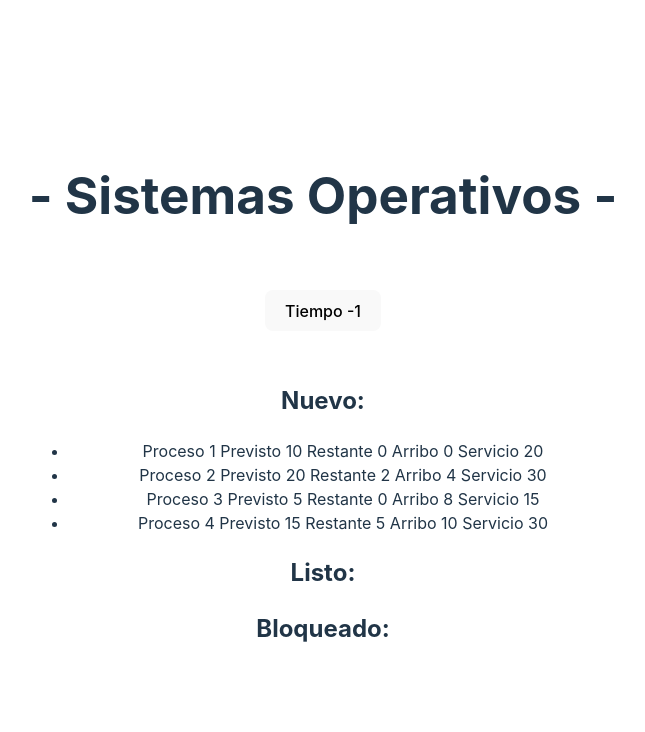
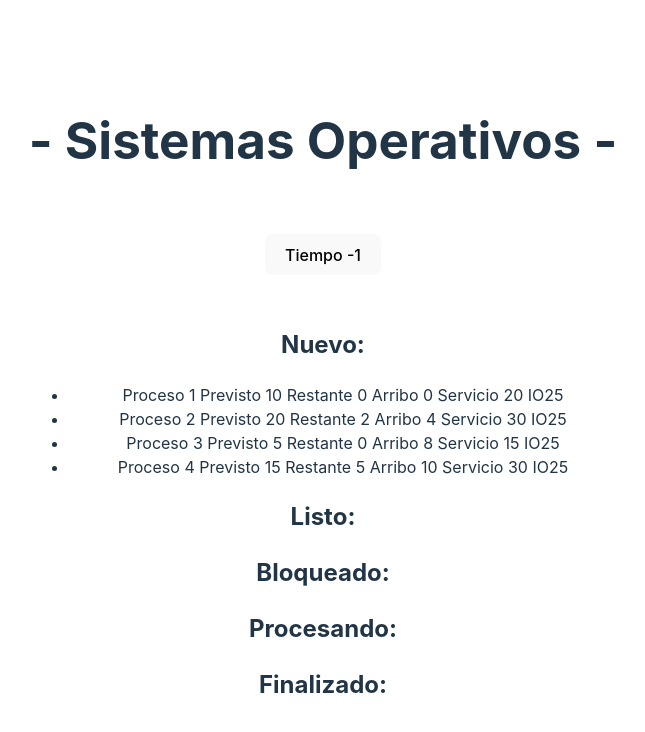
Before and after one commit to LuisOrescoEOTW/SOIntegrador, a React (Vite) app: page / in a window 1280 px wide. Shown: the top 732 px of the page, without its empty margins (317-962 px from the left). Built offline with nearby package versions, Linux system fonts and the light colour scheme.

Commit message:
Falta timer

```diff
--- a/src/App.tsx
+++ b/src/App.tsx
@@ -8,20 +8,24 @@ interface Proceso {
   Arribo: number;
   Servicio: number;
   IO: number;
+  PrevistoH: number;
 }
+
+//HACER TODAS LAS LOGICAS JUNTAS Y LUEGO AL FINAL RECIEN ACTUALIZAR TODO!!! EN EL SET DE CADA UNO. IR TRABAJANDO CON EL CONST LOCAL PARA COORDINAR LOS DATOS.
 
 function App() {
   const [count, setCount] = useState(-1);
-  const [nuevoInicial, setNuevoInicial] = useState<Proceso[]>([]); //El cargado sin modificar
+  // const [nuevoInicial, setNuevoInicial] = useState<Proceso[]>([]); //El cargado sin modificar
   const [nuevo, setNuevo] = useState<Proceso[]>([]); //Se va modificando
   const [listo, setListo] = useState<Proceso[]>([]);
   const [bloqueado, setBloqueado] = useState<Proceso[]>([]);
   const [procesar, setProcesar] = useState<Proceso[]>([]);
   const [finalizado, setFinalizado] = useState<Proceso[]>([]);
 
-  const GestionListo = () => {
+  const GestionListo =  () => {
     const nuevoActualizado = nuevo.filter((value) => {
-      if (value.Arribo === count + 1) {
+      if (value.Arribo === count) {
+        // const upListo = { ...value}
         setListo((listo) => [...listo, value]);
         return false; // Elimina el elemento de nuevo
       }
@@ -32,15 +36,12 @@ function App() {
 
   const GestionBloqueado = () => {
     //Disminuye en 1 el IO de todos los bloqueados
-    const updatedBloqueado = bloqueado.map((value) => {
-      return { ...value, IO: value.IO - 1 };
-    });
-    setBloqueado(updatedBloqueado);
+    const upBloqueado = bloqueado.map((value) => { return { ...value, IO: value.IO - 1 }; });
     //Quita de la lista de bloqueados ya agrega en Listos
-    const nuevoBloqueado = bloqueado.filter((value) => {
+    const nuevoBloqueado = upBloqueado.filter((value) => {
       if (value.IO === 0) {
         //Cargo en Listo el proceso seteado con IO 25
-        const valueModif = {...value, IO: 25}
+        const valueModif = { ...value, IO: 25 };
         setListo((listo) => [...listo, valueModif]);
         return false; // Elimina el elemento de nuevo
       }
@@ -50,30 +51,46 @@ function App() {
   };
 
   const GestionProcesar = () => {
-    //Disminuye el tiempo procesado
-    const updatedProcesar = procesar.map((value) => {
-      return { ...value, Previsto: value.Previsto - 1, Servicio: value.Servicio - 1 };
-    });
-    setProcesar(updatedProcesar);
+    //Disminuye el tiempo procesado en previsto como servicio
+    if (procesar.length > 0) {
+      // Función para disminuir en 1
+      const upProcesar = procesar.map((value) => { return { ...value, Previsto: value.Previsto - 1, Servicio: value.Servicio - 1 }; });
 
+      //Quita de la lista los procesados finalizados
+      const nuevoProcesar = upProcesar.filter((value) => {
+        if (value.Servicio === 0) {
+          setFinalizado((finalizado) => [...finalizado, value]);
+          return false; // Elimina el elemento de nuevo
+        } else {
+            if (value.Previsto === 0) {
+            const valueModif = { ...value, Previsto: value.PrevistoH, IO: 25 };
+            setBloqueado((bloqueado) => [...bloqueado, valueModif]);
+            return false; // Elimina el elemento de nuevo
+          } else {
+              return true; // Mantiene el elemento en nuevo
+          }
+        }
+      });
+      setProcesar(nuevoProcesar);
+    } else {
+      // Verifica si procesar esta vacio y listo tiene elementos
+      if (listo.length > 0) {
+        setProcesar([listo[0]]); //Agrego el 1 elemento de listo a procesar
+        setListo(listo.slice(1)); //Elimino el 1 elemento de listo
+      }
+    }
 
-    //Quita de la lista los procesados finalizados
-    const nuevoProcesar = procesar.filter((value) => {
-      if (value.Servicio === 0) {
-        setFinalizado((finalizado) => [...finalizado, value]);
-        return false; // Elimina el elemento de nuevo
-      }
-      return true; // Mantiene el elemento en nuevo
-    });
-    setBloqueado(nuevoProcesar);
   };
+
+  useEffect(() => {
+    console.log(procesar);
+  }, [procesar])
 
   const Procesar = () => {
     setCount((count) => count + 1);
     GestionListo();
     GestionBloqueado();
     GestionProcesar();
-
 
     // bloqueado?.map((value) => {
     //   console.log(value);
@@ -82,12 +99,44 @@ function App() {
 
   const cargarArreglo = () => {
     setNuevo([
-      { Proceso: 1, Previsto: 10, Restante: 0, Arribo: 0, Servicio: 20, IO: 25 },
-      { Proceso: 2, Previsto: 20, Restante: 2, Arribo: 4, Servicio: 30, IO: 25 },
-      { Proceso: 3, Previsto: 5, Restante: 0, Arribo: 8, Servicio: 15, IO: 25 },
-      { Proceso: 4, Previsto: 15, Restante: 5, Arribo: 10, Servicio: 30, IO: 25 },
+      {
+        Proceso: 1,
+        Previsto: 10,
+        Restante: 0,
+        Arribo: 0,
+        Servicio: 20,
+        IO: 25,
+        PrevistoH: 10,
+      },
+      {
+        Proceso: 2,
+        Previsto: 20,
+        Restante: 2,
+        Arribo: 4,
+        Servicio: 30,
+        IO: 25,
+        PrevistoH: 20,
+      },
+      {
+        Proceso: 3,
+        Previsto: 5,
+        Restante: 0,
+        Arribo: 8,
+        Servicio: 15,
+        IO: 25,
+        PrevistoH: 5,
+      },
+      {
+        Proceso: 4,
+        Previsto: 15,
+        Restante: 5,
+        Arribo: 10,
+        Servicio: 30,
+        IO: 25,
+        PrevistoH: 15,
+      },
     ]);
-    setNuevoInicial(nuevo);
+    // setNuevoInicial(nuevo);
   };
 
   useEffect(() => {
@@ -111,8 +160,8 @@ function App() {
           <ul>
             {nuevo.map((item, index) => (
               <li key={index}>
-                Proceso {item.Proceso} Previsto {item.Previsto} Restante{" "}
-                {item.Restante} Arribo {item.Arribo} Servicio {item.Servicio}
+                Proceso {item.Proceso} Previsto {item.Previsto} Restante {item.Restante} Arribo {item.Arribo} Servicio {item.Servicio} IO
+                {item.IO}
               </li>
             ))}
           </ul>
@@ -125,8 +174,8 @@ function App() {
           <ul>
             {listo.map((item, index) => (
               <li key={index}>
-                Proceso {item.Proceso} Previsto {item.Previsto} Restante{" "}
-                {item.Restante} Arribo {item.Arribo} Servicio {item.Servicio}
+                Proceso {item.Proceso} Previsto {item.Previsto} Restante {item.Restante} Arribo {item.Arribo} Servicio {item.Servicio} IO
+                {item.IO}
               </li>
             ))}
           </ul>
@@ -139,13 +188,42 @@ function App() {
           <ul>
             {bloqueado.map((item, index) => (
               <li key={index}>
-                Proceso {item.Proceso} Previsto {item.Previsto} Restante{" "}
-                {item.Restante} Arribo {item.Arribo} Servicio {item.Servicio}
+                Proceso {item.Proceso} Previsto {item.Previsto} Restante {item.Restante} Arribo {item.Arribo} Servicio {item.Servicio} IO
+                {item.IO}
               </li>
             ))}
           </ul>
         </div>
       )}
+
+      {procesar && (
+        <div>
+          <h2>Procesando:</h2>
+          <ul>
+            {procesar.map((item, index) => (
+              <li key={index}>
+                Proceso {item.Proceso} Previsto {item.Previsto} Restante {item.Restante} Arribo {item.Arribo} Servicio {item.Servicio} IO
+                {item.IO}
+              </li>
+            ))}
+          </ul>
+        </div>
+      )}
+
+      {finalizado && (
+        <div>
+          <h2>Finalizado:</h2>
+          <ul>
+            {finalizado.map((item, index) => (
+              <li key={index}>
+                Proceso {item.Proceso} Previsto {item.Previsto} Restante{item.Restante} Arribo {item.Arribo} Servicio {item.Servicio} IO {item.IO}
+              </li>
+            ))}
+          </ul>
+        </div>
+      )}
+
+
     </>
   );
 }
```
